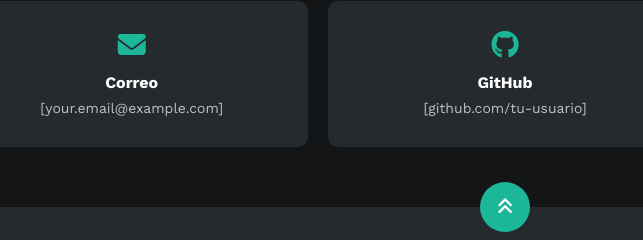
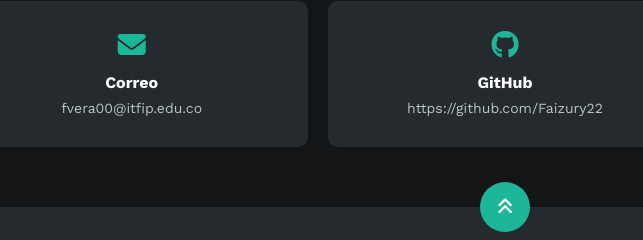
Before and after one commit to Faizury22/web-profile, a plain HTML site: page index.html in a window 1280 px wide. Shown: the part 3063-3303 px from the top of the page, 135-778 px from the left. Drawn offline with nearby package versions, Linux system fonts and the light colour scheme.

Commit message:
Update index.html

```diff
--- a/index.html
+++ b/index.html
@@ -317,16 +317,16 @@
       </p>
 
       <div class="tarjetas-contacto">
-        <a class="tarjeta" href="mailto:[your.email@example.com]">
+        <a class="tarjeta" href="mailto:fvera00@itfip.edu.co">
           <i class="fa-solid fa-envelope"></i>
           <strong data-i18n="contact.emailLabel">Correo</strong>
-          <span>[your.email@example.com]</span>
+          <span>fvera00@itfip.edu.co</span>
         </a>
 
         <a class="tarjeta" href="#" target="_blank" rel="noopener">
           <i class="fa-brands fa-github"></i>
           <strong>GitHub</strong>
-          <span>[github.com/tu-usuario]</span>
+          <span>https://github.com/Faizury22</span>
         </a>
 
         <a class="tarjeta" href="#" target="_blank" rel="noopener">
@@ -344,7 +344,7 @@
       <i class="fa-solid fa-angles-up"></i>
     </a>
     <p class="footer-nota" data-i18n="footer.note">
-      [Tu nombre] · Técnico Profesional en Programación Web · UniEspinal
+      Faizury · Técnico Profesional en Programación Web · UniEspinal
     </p>
   </footer>
 
```
